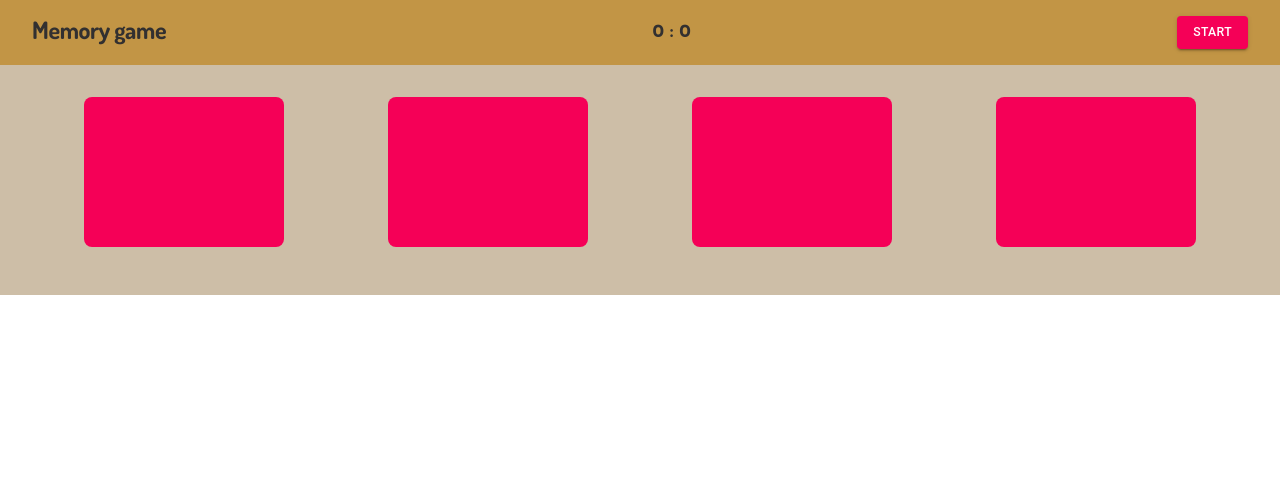
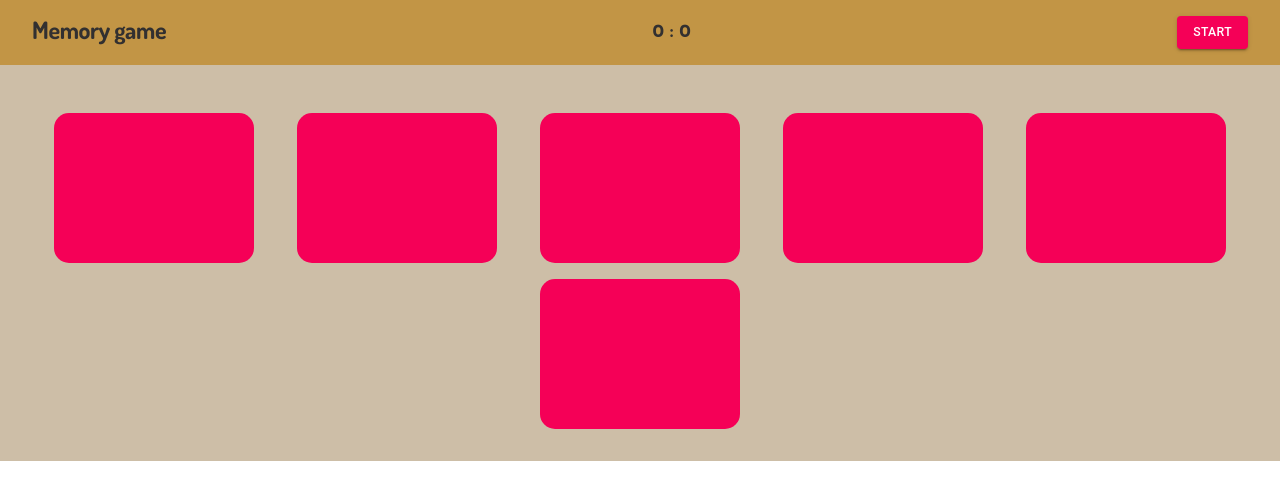
Before and after one commit to LexSava/memory-game, a React (Create React App) app in the folder my-app/: page /#/ in a window 1280 px wide. Shown: the top 500 px of the page. Built offline with nearby package versions, Linux system fonts and the light colour scheme.

Commit message:
refactor: change structure game function

```diff
--- a/my-app/src/App.tsx
+++ b/my-app/src/App.tsx
@@ -5,6 +5,16 @@ import './App.scss';
 
 interface IApp {}
 
+document.addEventListener(
+  'dblclick',
+  (event: MouseEvent) => {
+    // alert('Double-click disabled!');
+    event.preventDefault();
+    event.stopPropagation();
+  },
+  true
+);
+
 const App: React.FC<IApp> = () => (
   <HashRouter>
     <Route exact path="/" component={Page} />
--- a/my-app/src/common/cardsImg.tsx
+++ b/my-app/src/common/cardsImg.tsx
@@ -7,31 +7,37 @@ import Panda from '../assets/img/panda.svg';
 import Penguin from '../assets/img/penguin.svg';
 
 // eslint-disable-next-line
-const arrImages: Array<ICardBody> = [
+export const arrImages: Array<ICardBody> = [
   {
+    label: 'Fox',
     img: Fox,
     id: uuidv4(),
   },
   {
+    label: 'Fox',
     img: Fox,
     id: uuidv4(),
   },
   {
+    label: 'Mouse',
     img: Mouse,
     id: uuidv4(),
   },
   {
+    label: 'Mouse',
     img: Mouse,
     id: uuidv4(),
   },
-  // {
-  //   img: Panda,
-  //   id: uuidv4(),
-  // },
-  // {
-  //   img: Panda,
-  //   id: uuidv4(),
-  // },
+  {
+    label: 'Panda',
+    img: Panda,
+    id: uuidv4(),
+  },
+  {
+    label: 'Panda',
+    img: Panda,
+    id: uuidv4(),
+  },
   // {
   //   img: Penguin,
   //   id: uuidv4(),
--- a/my-app/src/common/interfaces.tsx
+++ b/my-app/src/common/interfaces.tsx
@@ -1,4 +1,5 @@
 export interface ICardBody {
+  label: string;
   img: string;
   id: string;
 }
--- /dev/null
+++ b/my-app/src/components/Card/Card.scss
@@ -0,0 +1,53 @@
+.animal-card {
+  transition: transform 0.8s;
+  height: 150px;
+  width: 200px;
+  border-radius: 3px;
+  background: #323030;
+  cursor: pointer;
+  background: none;
+  border: none;
+  outline: none;
+  user-select: none;
+}
+
+.card-inner {
+  position: relative;
+  width: 100%;
+  height: 100%;
+  text-align: center;
+  transition: transform 0.8s;
+  transform-style: preserve-3d;
+  border-radius: 20px;
+}
+
+.card-front,
+.card-back {
+  position: absolute;
+  width: 100%;
+  height: 100%;
+  -webkit-backface-visibility: hidden; /* Safari */
+  backface-visibility: hidden;
+  border-radius: 15px;
+}
+
+.card-front {
+  background: #f50057;
+}
+
+.card-front:hover {
+  opacity: 0.6;
+  transform: scale(1.02);
+}
+
+.card-back {
+  background: #c29545;
+  transform: rotateY(180deg);
+  display: flex;
+  justify-content: center;
+  align-items: center;
+}
+
+.flipped {
+  transform: rotateY(180deg);
+}
--- /dev/null
+++ b/my-app/src/components/Card/Card.tsx
@@ -0,0 +1,28 @@
+import React from 'react';
+import { Box } from '@material-ui/core/';
+
+import './Card.scss';
+import { ICardBody } from '../../common/interfaces';
+
+interface IProps {
+  isFlipped: boolean;
+  // eslint-disable-next-line
+  onClick: any;
+  value: ICardBody;
+}
+
+const Card: React.FC<IProps> = ({ isFlipped, onClick, value }) => {
+  const flippedClass = isFlipped ? ' flipped' : '';
+  return (
+    <Box mt={2} mx={1} className="animal-card" onClick={onClick}>
+      <Box className={`card-inner${flippedClass}`}>
+        <Box className="card-front" />
+        <Box className="card-back">
+          <img src={value.img} alt="elem-name" width="100" />
+        </Box>
+      </Box>
+    </Box>
+  );
+};
+
+export default Card;
--- a/my-app/src/components/Main/Main.scss
+++ b/my-app/src/components/Main/Main.scss
@@ -7,6 +7,7 @@
   background: none;
   border: none;
   outline: none;
+  user-select: none;
 }
 
 .animal-card.flipped .inner {
--- a/my-app/src/components/Main/Main.tsx
+++ b/my-app/src/components/Main/Main.tsx
@@ -1,41 +1,72 @@
 import React, { useState, useEffect } from 'react';
-
 import { Box } from '@material-ui/core/';
-import { ImageItems } from '../../common/cardsImg';
+import { ImageItems, arrImages } from '../../common/cardsImg';
 import { ICardBody } from '../../common/interfaces';
 import { useStyles } from './Main.Styles';
 import './Main.scss';
+import Card from '../Card/Card';
 
 interface IMain {}
 
 const Main: React.FC<IMain> = (props) => {
   const classes = useStyles();
-  // eslint-disable-next-line
-  const [openedCard, setOpenedCard] = useState<any>([]);
-  // eslint-disable-next-line
-  const [matched, setMatched] = useState<any>([]);
-
-  // eslint-disable-next-line
-  const flipCard = (index: any) => {
-    // eslint-disable-next-line
-    setOpenedCard((opened: any): any => [...opened, index]);
-
-    console.log(openedCard);
-  };
+  const [flipped, setFlipped] = useState<string[]>([]);
+  const [values, setValues] = useState<ICardBody[]>([]);
+  const [counter, setCounter] = useState(0);
+  const [lastChoice, setLastChoice] = useState<ICardBody | null>(null);
+  const [currentChoice, setCurrentChoice] = useState<ICardBody | null>(null);
+  const [currentlyFlipped, setCurrentlyFlipped] = useState(0);
 
   useEffect(() => {
-    if (openedCard < 2) return;
-    const pairOfCards = ImageItems;
+    setValues(ImageItems);
+  }, []);
 
-    const firstMatched = pairOfCards[openedCard[0]];
-    const secondMatched = pairOfCards[openedCard[1]];
+  useEffect(() => {
+    const interval = setInterval(() => {
+      setCounter((_counter) => _counter + 1);
+    }, 1000);
+    return () => clearInterval(interval);
+  }, []);
 
-    if (secondMatched && firstMatched.img === secondMatched.img) {
-      setMatched([...matched, firstMatched.img]);
+  useEffect(() => {
+    let timer: NodeJS.Timeout;
+    if (flipped.length) {
+      if (lastChoice !== null) {
+        setCurrentlyFlipped((flip) => flip + 1);
+        if (lastChoice.label === currentChoice?.label) {
+          if (flipped.length === arrImages.length) {
+            console.log('History');
+          }
+          setLastChoice(null);
+          setCurrentChoice(null);
+          setCurrentlyFlipped(0);
+        } else {
+          timer = setTimeout(() => {
+            setFlipped(
+              flipped.filter(
+                (f) => f !== currentChoice?.id && f !== lastChoice?.id
+              )
+            );
+            setLastChoice(null);
+            setCurrentChoice(null);
+            setCurrentlyFlipped(0);
+          }, 1000);
+        }
+      } else {
+        setLastChoice(currentChoice);
+        setCurrentlyFlipped((flip) => flip + 1);
+      }
     }
+    return () => clearTimeout(timer);
+  }, [flipped]);
 
-    if (openedCard.length === 2) setTimeout(() => setOpenedCard([]), 1000);
-  }, [openedCard]);
+  const handleOnCardClick = (value: ICardBody) => {
+    if (currentlyFlipped >= 2 || flipped.includes(value.id)) {
+      return null;
+    }
+    setCurrentChoice(value);
+    return setFlipped(() => [...flipped, value.id]);
+  };
 
   return (
     <Box
@@ -44,31 +75,83 @@ const Main: React.FC<IMain> = (props) => {
       display="flex"
       flexWrap="wrap"
       justifyContent="space-around"
-      className={`${classes.mainBlock}`}
+      className={`${classes.mainBlock} cards`}
     >
-      {ImageItems.map((elem: ICardBody, index: number) => {
-        let isFlipped = false;
-        if (openedCard.includes(index)) isFlipped = true;
-        if (matched.includes(elem.img)) isFlipped = true;
+      {values.map((value) => {
+        // eslint-disable-next-line
+        let time: any;
         return (
-          <Box
-            mb={2}
-            className={`animal-card ${isFlipped ? 'flipped' : ''} `}
-            key={elem.id}
-            onClick={() => flipCard(index)}
-            onKeyDown={() => flipCard(index)}
-          >
-            <Box className="inner">
-              <Box className="front">
-                <img src={elem.img} alt="elem-name" width="100" />
-              </Box>
-              <Box className="back" />
-            </Box>
-          </Box>
+          <Card
+            key={value.id}
+            value={value}
+            onClick={() => handleOnCardClick(value)}
+            isFlipped={flipped.includes(value.id)}
+          />
         );
       })}
     </Box>
   );
+
+  // const classes = useStyles();
+  // // eslint-disable-next-line
+  // const [openedCard, setOpenedCard] = useState<any>([]);
+  // // eslint-disable-next-line
+  // const [matched, setMatched] = useState<any>([]);
+
+  // // eslint-disable-next-line
+  // const flipCard = (index: any) => {
+  //   // eslint-disable-next-line
+  //   setOpenedCard((opened: any): any => [...opened, index]);
+  // };
+
+  // useEffect(() => {
+  //   if (openedCard < 2) return;
+  //   const pairOfCards = ImageItems;
+
+  //   const firstMatched = pairOfCards[openedCard[0]];
+  //   const secondMatched = pairOfCards[openedCard[1]];
+
+  //   if (secondMatched && firstMatched.img === secondMatched.img) {
+  //     setMatched([...matched, firstMatched.img]);
+  //   }
+
+  //   if (openedCard.length === 2) {
+  //     setTimeout(() => setOpenedCard([]), 1000);
+  //   }
+  // }, [openedCard]);
+
+  // return (
+  //   <Box
+  //     mx="auto"
+  //     p={4}
+  //     display="flex"
+  //     flexWrap="wrap"
+  //     justifyContent="space-around"
+  //     className={`${classes.mainBlock}`}
+  //   >
+  //     {ImageItems.map((elem: ICardBody, index: number) => {
+  //       let isFlipped = false;
+  //       if (openedCard.includes(index)) isFlipped = true;
+  //       if (matched.includes(elem.img)) isFlipped = true;
+  //       return (
+  //         <Box
+  //           mb={2}
+  //           className={`animal-card ${isFlipped ? 'flipped' : ''} `}
+  //           key={elem.id}
+  //           onClick={() => flipCard(index)}
+  //           onKeyDown={() => flipCard(index)}
+  //         >
+  //           <Box className="inner">
+  //             <Box className="front">
+  //               <img src={elem.img} alt="elem-name" width="100" />
+  //             </Box>
+  //             <Box className="back" />
+  //           </Box>
+  //         </Box>
+  //       );
+  //     })}
+  //   </Box>
+  // );
 };
 
 export default Main;
```
Also changed, not shown: my-app/src/hooks/useOutsideClick.ts (added, +33 -0 lines), 1 other file (tests, documents, lock files or other folders).
